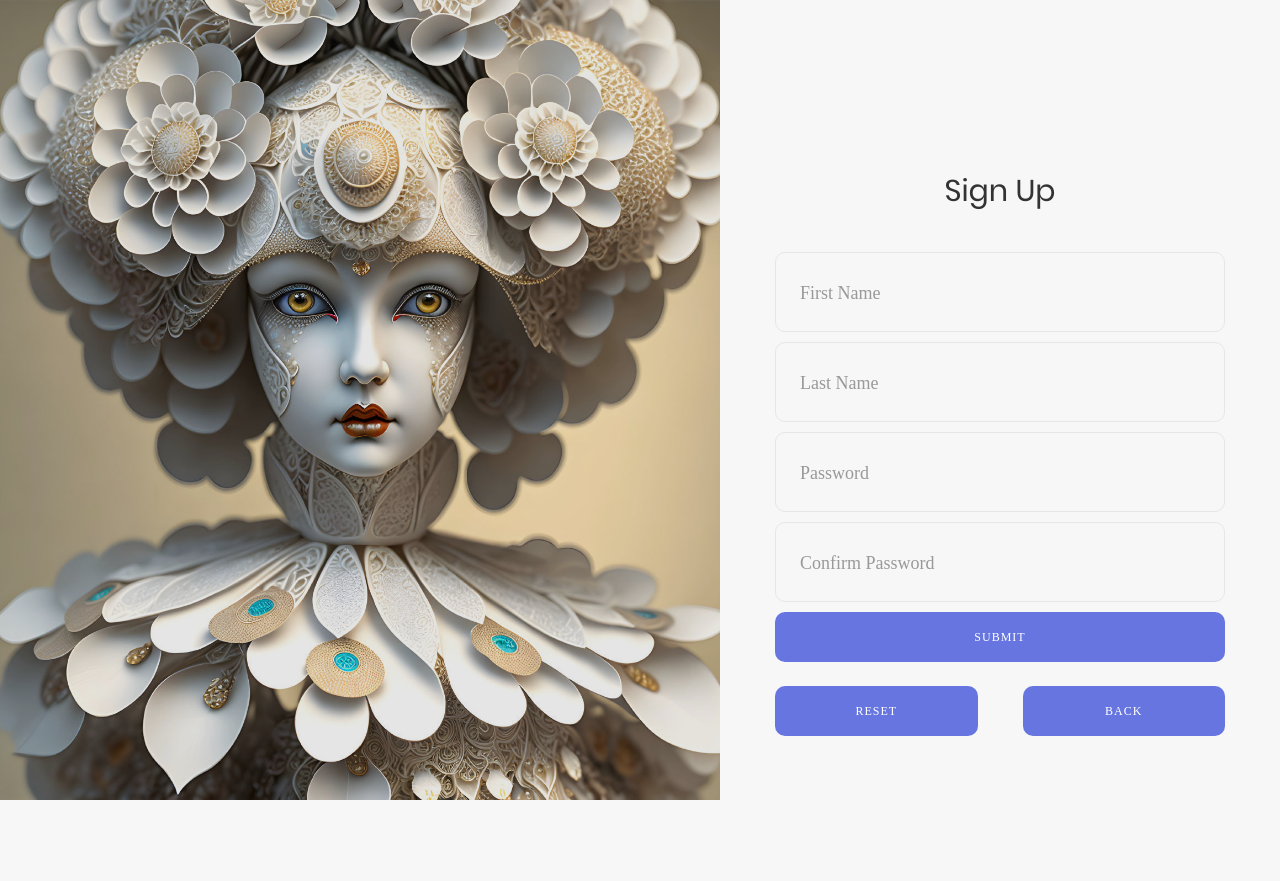
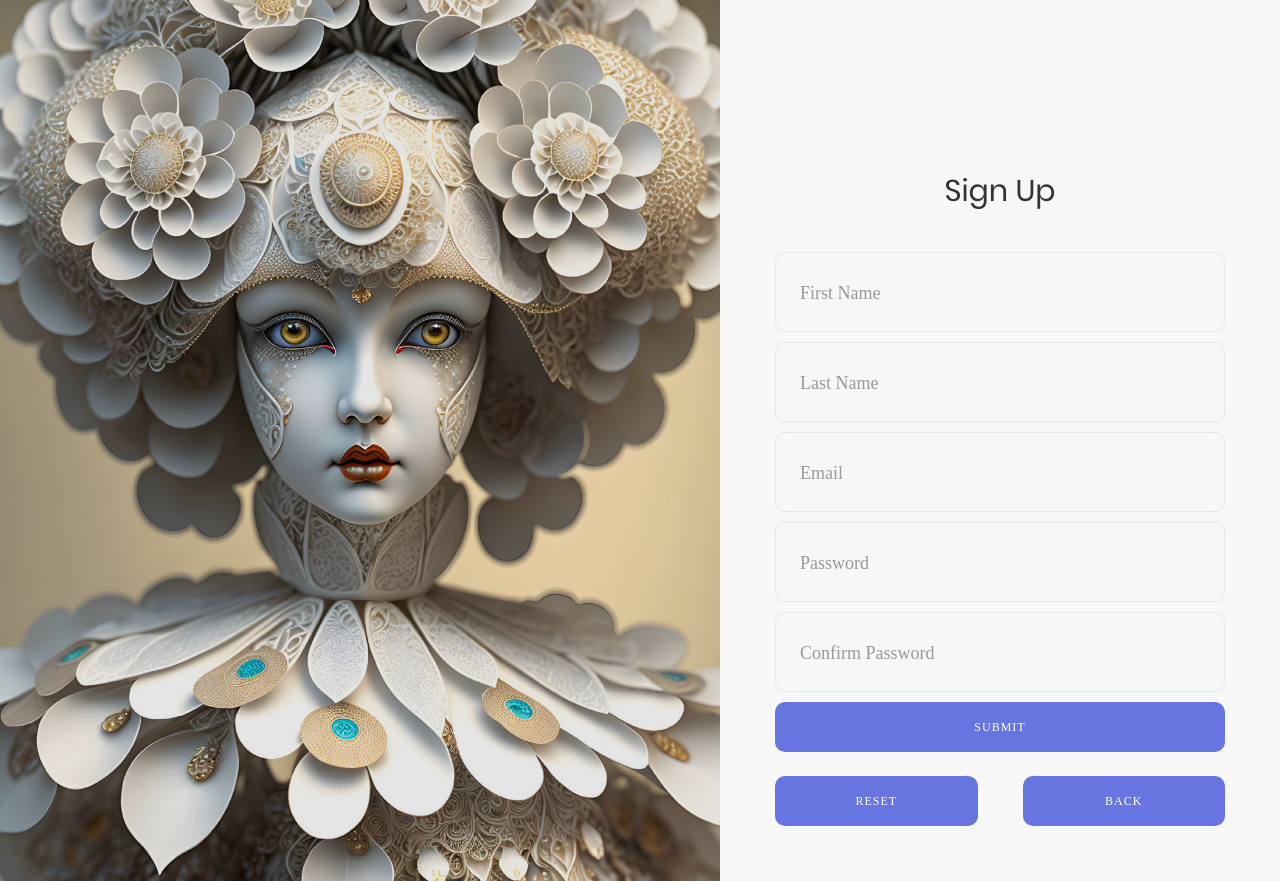
Before and after one commit to fppcnc/flashCardsSystem, a PHP site: page /index.php?choice=toSignUp in a window 1280 px wide. Before the commit the page ends 800 px from the top, so only its background shows below. Run offline with PHP 8.4, Linux system fonts and the light colour scheme; some web fonts are replaced.

Commit message:
email implemented into db, sql, class, index, toSignUp.php, toWelcome

```diff
--- a/classes/Student.php
+++ b/classes/Student.php
@@ -5,6 +5,7 @@ class Student
     private int $id;
     private string $firstName;
     private string $lastName;
+    private string $email;
     private string $password;
     private string $registrationTime;
 
@@ -15,12 +16,13 @@ class Student
      * @param string $password
      * @param string $registrationTime
      */
-    public function __construct(int|null $id = null, string|null $firstName = null, string|null $lastName = null, string|null $password = null, string|null $registrationTime = null)
+    public function __construct(int|null $id = null, string|null $firstName = null, string|null $lastName = null, string|null $email = null, string|null $password = null, string|null $registrationTime = null)
     {
-        if (isset($id) && isset($firstName) && isset($lastName) && isset($password) && isset($registrationTime)) {
+        if (isset($id) && isset($firstName) && isset($lastName) && isset($email) && isset($password) && isset($registrationTime)) {
             $this->id = $id;
             $this->firstName = $firstName;
             $this->lastName = $lastName;
+            $this->email = $email;
             $this->password = $password;
             $this->registrationTime = $registrationTime;
         }
@@ -53,6 +55,14 @@ class Student
     /**
      * @return string
      */
+    public function getemail(): string
+    {
+        return $this->email;
+    }
+
+    /**
+     * @return string
+     */
     public function getPassword(): string
     {
         return $this->password;
@@ -66,15 +76,16 @@ class Student
         return $this->registrationTime;
     }
 
-    public function registerNewStudent(string $firstName, string $lastName, string $password): Student
+    public function registerNewStudent(string $firstName, string $lastName, string $email, string $password): Student
     {
         $dbh = new PDO (DB_DNS, DB_USER, DB_PASSWD);
-        $sql = "INSERT INTO student (id, firstName, lastName, password, registrationTime) VALUES (NULL, :firstName, :lastName, :password, :registrationTime)";
+        $sql = "INSERT INTO student (id, firstName, lastName, email, password, registrationTime) VALUES (NULL, :firstName, :lastName, :email, :password, :registrationTime)";
         $stmt = $dbh->prepare($sql);
         $password = password_hash($password, PASSWORD_DEFAULT);
         $registrationTime = date("Y-m-d H:i:s");
         $stmt->bindParam(':firstName', $firstName);
         $stmt->bindParam(':lastName', $lastName);
+        $stmt->bindParam(':email', $email);
         $stmt->bindParam(':password', $password);
         $stmt->bindParam(':registrationTime', $registrationTime);
         $stmt->execute();
--- a/css/css/main.css
+++ b/css/css/main.css
@@ -268,6 +268,16 @@ iframe {
   display: block;
   font-family: Poppins-Regular;
   font-size: 30px;
+  color: #333333;
+  line-height: 1.2;
+  text-align: center;
+}
+
+.login100-form-title-sub {
+  width: 100%;
+  display: block;
+  font-family: Poppins-Regular;
+  font-size: 20px;
   color: #333333;
   line-height: 1.2;
   text-align: center;
--- a/index.php
+++ b/index.php
@@ -33,7 +33,7 @@ switch ($choice) {
     case 'register':
         //if password fields match, we store in database
         if ($password === $confirmPassword) {
-            (new Student())->registerNewStudent($firstName, $lastName, $password);
+            (new Student())->registerNewStudent($firstName, $lastName, $email, $password);
             $_SESSION['password_error'] = '';
             $page = "toWelcome";
             // if password fields don´t match, send back
--- a/pages/toSignUp.php
+++ b/pages/toSignUp.php
@@ -26,26 +26,26 @@
                     </div>
                 <?php } ?>
 
-
                 <div class="wrap-input100 validate-input" data-validate="First Name is required">
                     <input class="input100" type="text" name="firstName">
                     <span class="focus-input100"></span>
                     <span class="label-input100">First Name</span>
                 </div>
-
                 <div class="wrap-input100 validate-input" data-validate="Last Name is required">
                     <input class="input100" type="text" name="lastName">
                     <span class="focus-input100"></span>
                     <span class="label-input100">Last Name</span>
                 </div>
-
-
+                <div class="wrap-input100 validate-input" data-validate="Email is required">
+                    <input class="input100" type="email" name="email">
+                    <span class="focus-input100"></span>
+                    <span class="label-input100">Email</span>
+                </div>
                 <div class="wrap-input100 validate-input" data-validate="Password is required">
                     <input class="input100" type="password" name="password">
                     <span class="focus-input100"></span>
                     <span class="label-input100">Password</span>
                 </div>
-
                 <div class="wrap-input100 validate-input" data-validate="Password is required">
                     <input class="input100" type="password" name="confirmPassword">
                     <span class="focus-input100"></span>
--- a/sql/data.sql
+++ b/sql/data.sql
@@ -10,5 +10,6 @@ CREATE TABLE student
     firstName  VARCHAR(45),
     lastName VARCHAR(45),
     password VARCHAR(255),
+    email VARCHAR(255),
     registrationTime DATE
 );
```
Also changed, not shown: aufgabe.txt (+8 -0 lines), pages/toWelcome.php (+6 -2 lines).
